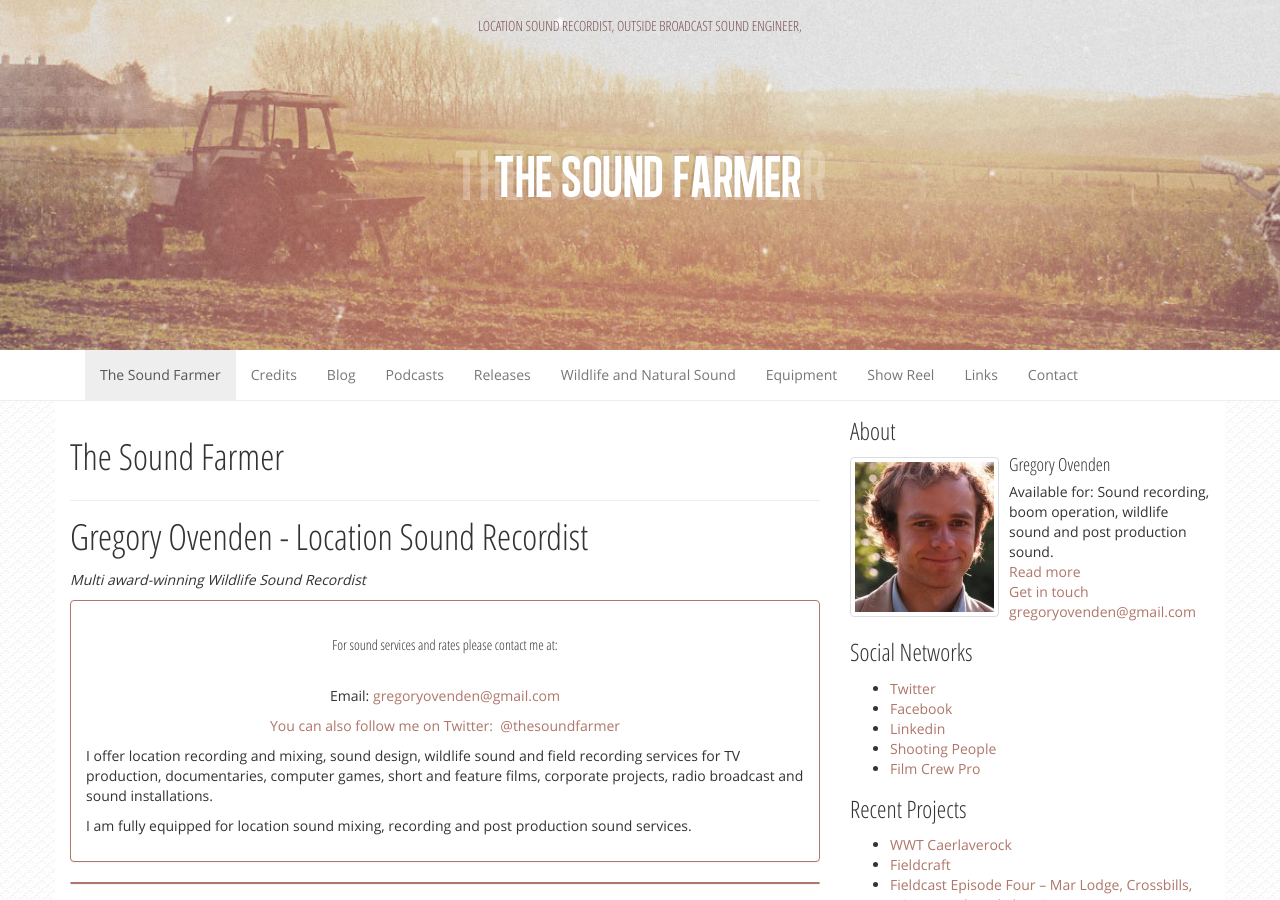
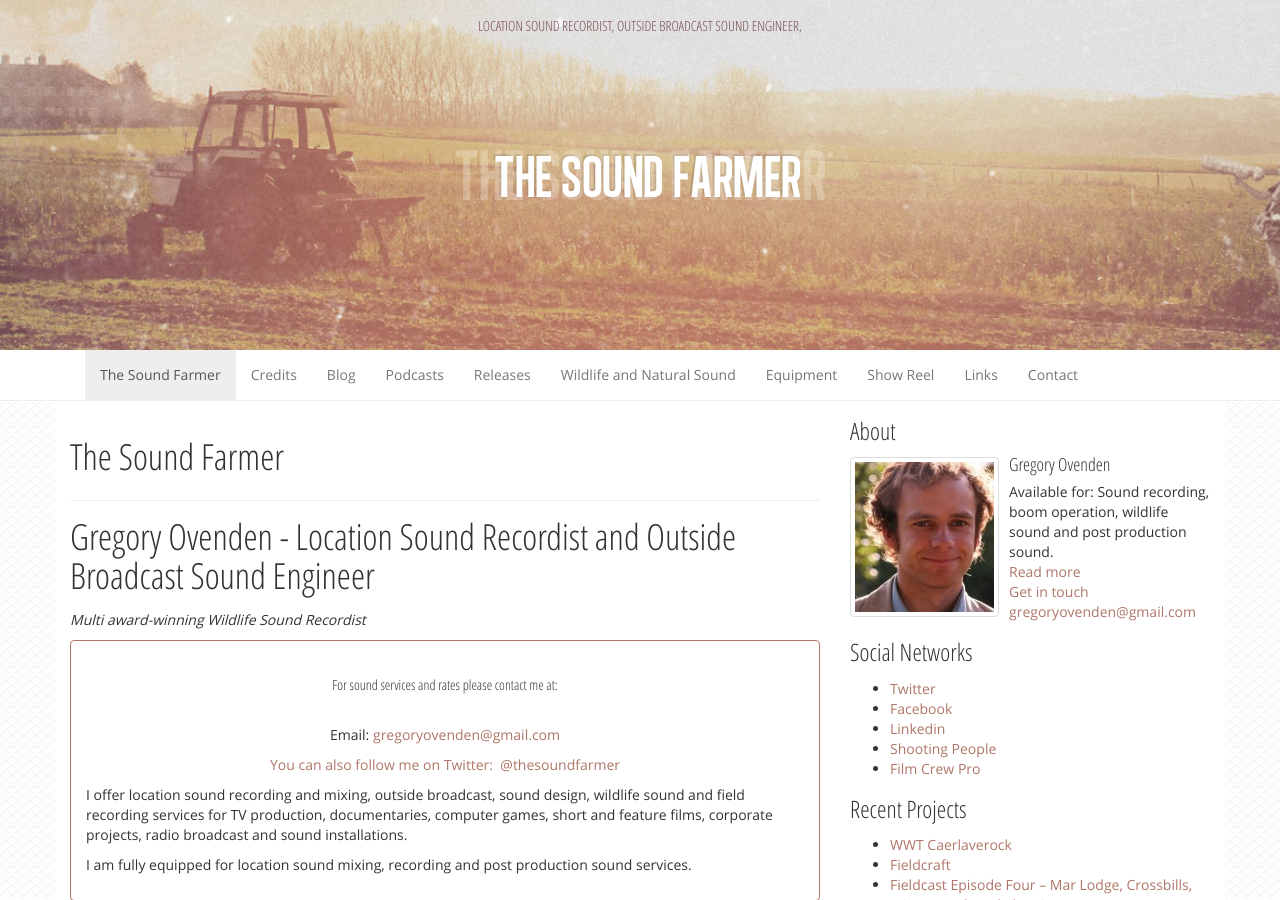
Before and after one commit to thesoundfarmer/thesoundfarmer.github.io, a Jekyll site: the page built from index.html, in a window 1280 px wide and 900 px high. Built offline with Jekyll 4.4.1, drawn with Linux system fonts in a browser that asks for light colours; nearby versions of some CDN libraries.

Commit message:
title change
title change

```diff
--- a/index.html
+++ b/index.html
@@ -18,7 +18,7 @@ author:
   first_name: ''
   last_name: ''
 ---
-<h1 style="text-align: left;">Gregory Ovenden - Location Sound Recordist</h1>
+<h1 style="text-align: left;">Gregory Ovenden - Location Sound Recordist and Outside Broadcast Sound Engineer</h1>
 <p style="text-align: left;"><em>Multi award-winning Wildlife Sound Recordist</em></p>
 
 <div class="panel panel-primary">
@@ -26,7 +26,7 @@ author:
 <div class="panel-body">
 <p style="text-align: center;">Email: <a href="mailto:gregoryovenden@gmail.com">gregoryovenden@gmail.com</a></p>
 <p style="text-align: center;"><a href="https://twitter.com/thesoundfarmer">You can also follow me on Twitter:  @thesoundfarmer</a></p>
-<p>I offer location recording and mixing, sound design, wildlife sound and field recording services for TV production, documentaries, computer games, short and feature films, corporate projects, radio broadcast and sound installations.</p>
+<p>I offer location sound recording and mixing, outside broadcast, sound design, wildlife sound and field recording services for TV production, documentaries, computer games, short and feature films, corporate projects, radio broadcast and sound installations.</p>
 <p>I am fully equipped for location sound mixing, recording and post production sound services.</p>
 </div>
 </div>
```
